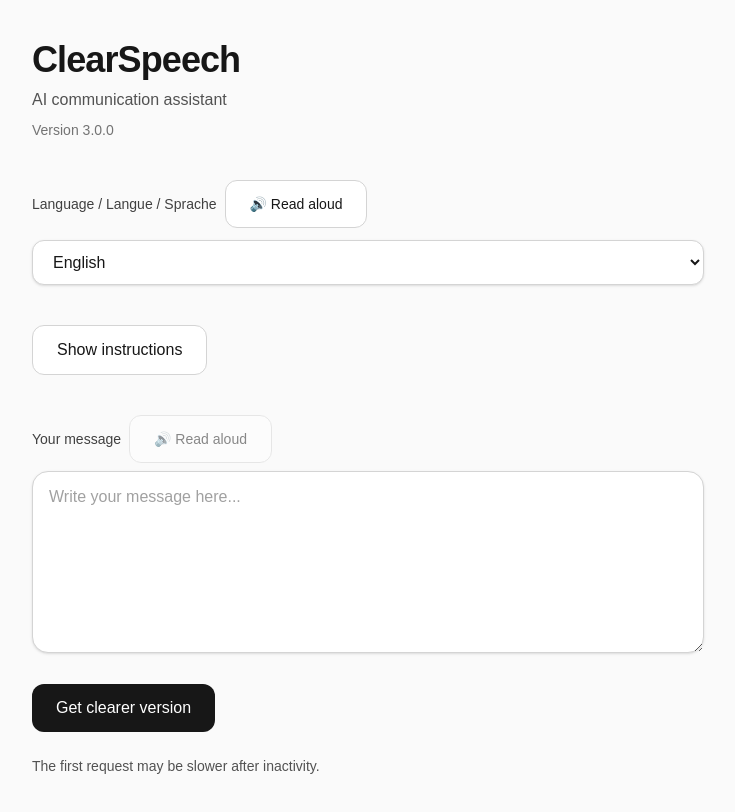
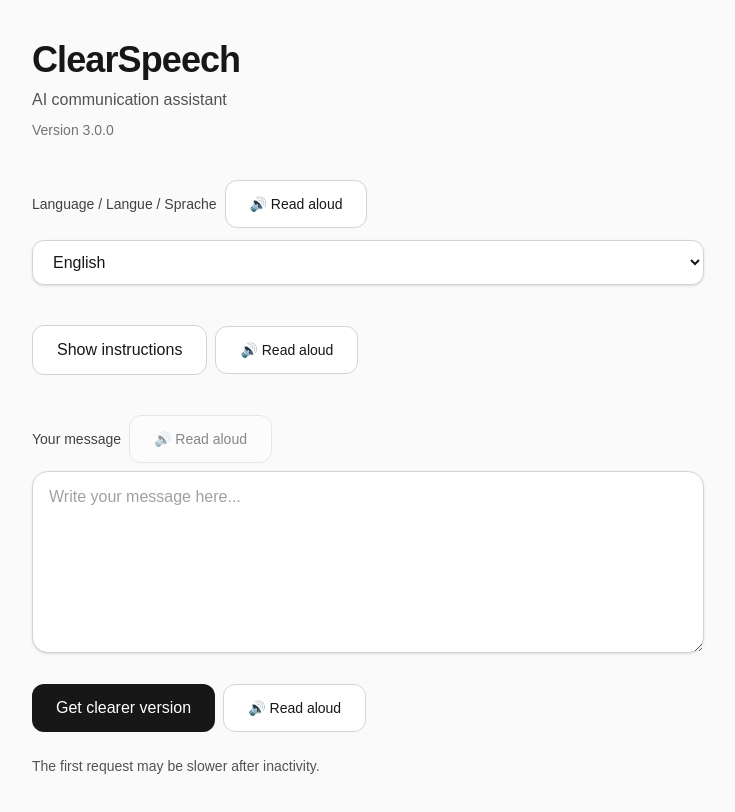
Before and after one commit to JulieGoulet2/clearspeech-app-v2, a Next.js app in the folder frontend/: page / in a window 1280 px wide. Shown: the top 812 px of the page, without its empty margins (272-1007 px from the left). Built offline with nearby package versions, Linux system fonts and the light colour scheme; no server answers.

Commit message:
corrected text-to-speech frontend all button readable

```diff
--- a/frontend/app/page.tsx
+++ b/frontend/app/page.tsx
@@ -164,6 +164,16 @@ export default function Home() {
     tr.helpIncomplete,
     tr.helpCopyNote,
   ].join(" ");
+  const renderReadAloudButton = (text: string) => (
+    <button
+      type="button"
+      className={btnSpeak}
+      onClick={() => speak(text, language)}
+      disabled={!text.trim()}
+    >
+      {tr.readAloud}
+    </button>
+  );
 
   useEffect(() => {
     document.title = tr.title;
@@ -373,6 +383,7 @@ export default function Home() {
         </section>
 
         <div className="space-y-3">
+          <div className="flex flex-wrap items-center gap-2">
             <button
               type="button"
               id="help-toggle"
@@ -383,6 +394,8 @@ export default function Home() {
             >
               {helpOpen ? tr.helpHide : tr.helpShow}
             </button>
+            {renderReadAloudButton(helpOpen ? tr.helpHide : tr.helpShow)}
+          </div>
 
           {helpOpen && (
             <div
@@ -485,6 +498,7 @@ export default function Home() {
               />
             </div>
 
+            <div className="flex flex-wrap items-center gap-2">
               <button
                 type="button"
                 className={btnPrimary}
@@ -493,6 +507,8 @@ export default function Home() {
               >
                 {tr.getClearer}
               </button>
+              {renderReadAloudButton(tr.getClearer)}
+            </div>
             <p className="text-sm text-neutral-600 dark:text-neutral-400">
               {tr.firstRequestNote}
             </p>
@@ -604,10 +620,12 @@ export default function Home() {
               >
                 {tr.yes}
               </button>
+              {renderReadAloudButton(tr.yes)}
 
               <button type="button" className={btnNo} onClick={handleNo}>
                 {tr.no}
               </button>
+              {renderReadAloudButton(tr.no)}
 
               <button
                 type="button"
@@ -616,6 +634,7 @@ export default function Home() {
               >
                 {tr.startOver}
               </button>
+              {renderReadAloudButton(tr.startOver)}
             </div>
           </section>
         )}
@@ -645,7 +664,7 @@ export default function Home() {
               />
             </div>
 
-            <div className="flex flex-col gap-3 sm:flex-row sm:flex-wrap">
+            <div className="flex flex-col gap-3 sm:flex-row sm:flex-wrap sm:items-center">
               <button
                 type="button"
                 className={btnPrimary}
@@ -654,6 +673,7 @@ export default function Home() {
               >
                 {tr.updateSuggestion}
               </button>
+              {renderReadAloudButton(tr.updateSuggestion)}
 
               <button
                 type="button"
@@ -662,6 +682,7 @@ export default function Home() {
               >
                 {tr.startOver}
               </button>
+              {renderReadAloudButton(tr.startOver)}
             </div>
           </section>
         )}
@@ -692,6 +713,7 @@ export default function Home() {
               <button type="button" className={btnCopy} onClick={handleCopy}>
                 {tr.copy}
               </button>
+              {renderReadAloudButton(tr.copy)}
 
               <button
                 type="button"
@@ -700,6 +722,7 @@ export default function Home() {
               >
                 {tr.newMessage}
               </button>
+              {renderReadAloudButton(tr.newMessage)}
             </div>
           </section>
         )}
```
Lines whose indentation alone changed are shown as unchanged.
